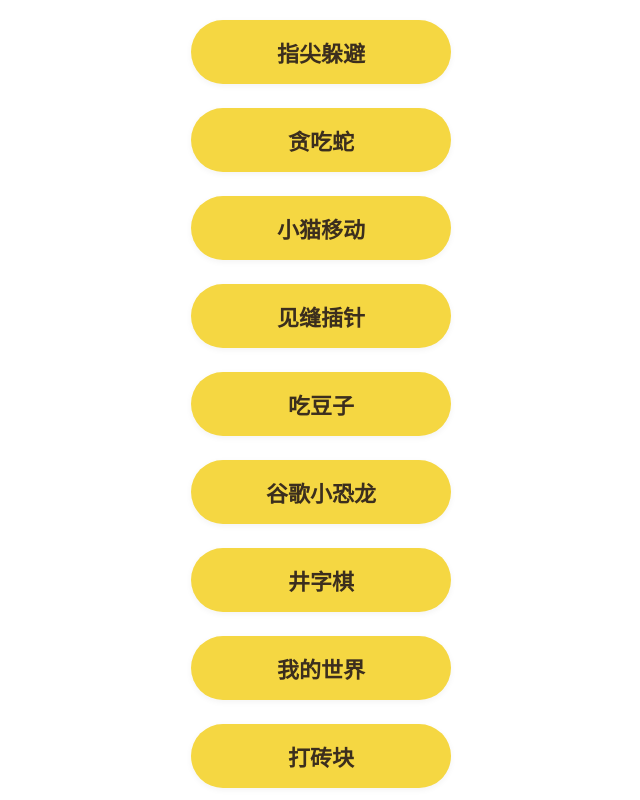
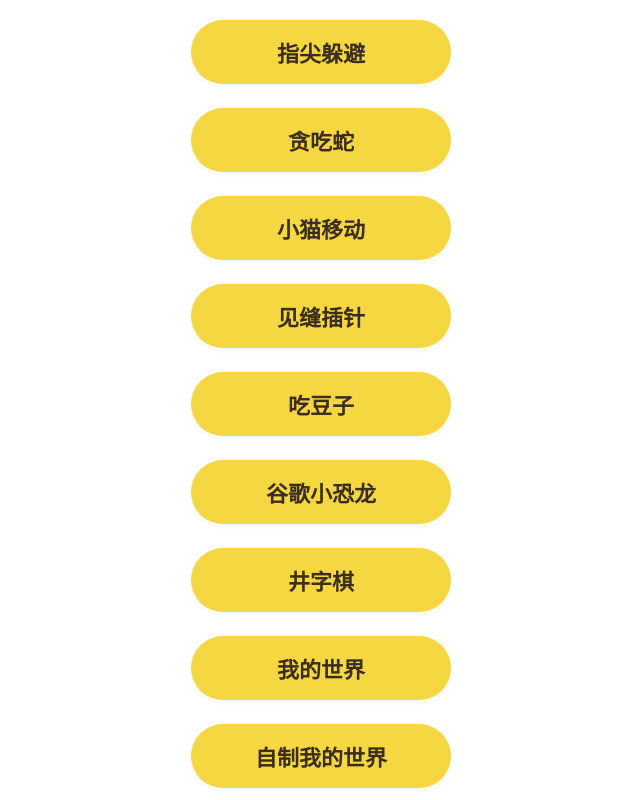
Before and after one commit to tyy485/games, a plain HTML site: page index.html in a window 1280 px wide. Shown: the top 800 px of the page, without its empty margins (319-959 px from the left). Drawn offline with Linux system fonts and the light colour scheme.

Commit message:
更新 index.html

```diff
--- a/index.html
+++ b/index.html
@@ -74,11 +74,17 @@
     <button class="btn" onclick="window.open('https://tyy485.github.io/dino/', '_blank')">谷歌小恐龙</button>
     <!-- 井字棋 -->
     <button class="btn" onclick="window.open('https://tyy485.github.io/jzq/', '_blank')">井字棋</button>
-    <!-- 我的世界在线 -->
+    <!-- 第三方我的世界 mcjs.cc -->
     <button class="btn" onclick="window.open('https://mcjs.cc', '_blank')">我的世界</button>
+    <!-- 自制我的世界 个人仓库版本 -->
+    <button class="btn" onclick="window.open('https://tyy485.github.io/minecraft/', '_blank')">自制我的世界</button>
     <!-- 打砖块 -->
     <button class="btn" onclick="window.open('https://tyy485.github.io/block/', '_blank')">打砖块</button>
-    <!-- 更多游戏（第三方） -->
+
+    <!--
+        注释规则：更多游戏固定放在整个按钮列表最后一行，后续新增游戏都加在这行上面，不要改动这行位置
+    -->
+    <!-- 更多游戏 第三方外网 -->
     <button class="btn" onclick="if(confirm('此为非tyy485网页！如果有任何问题，请不要找我')) window.open('https://poki.com', '_blank')">更多游戏</button>
 </div>
 </body>
```
